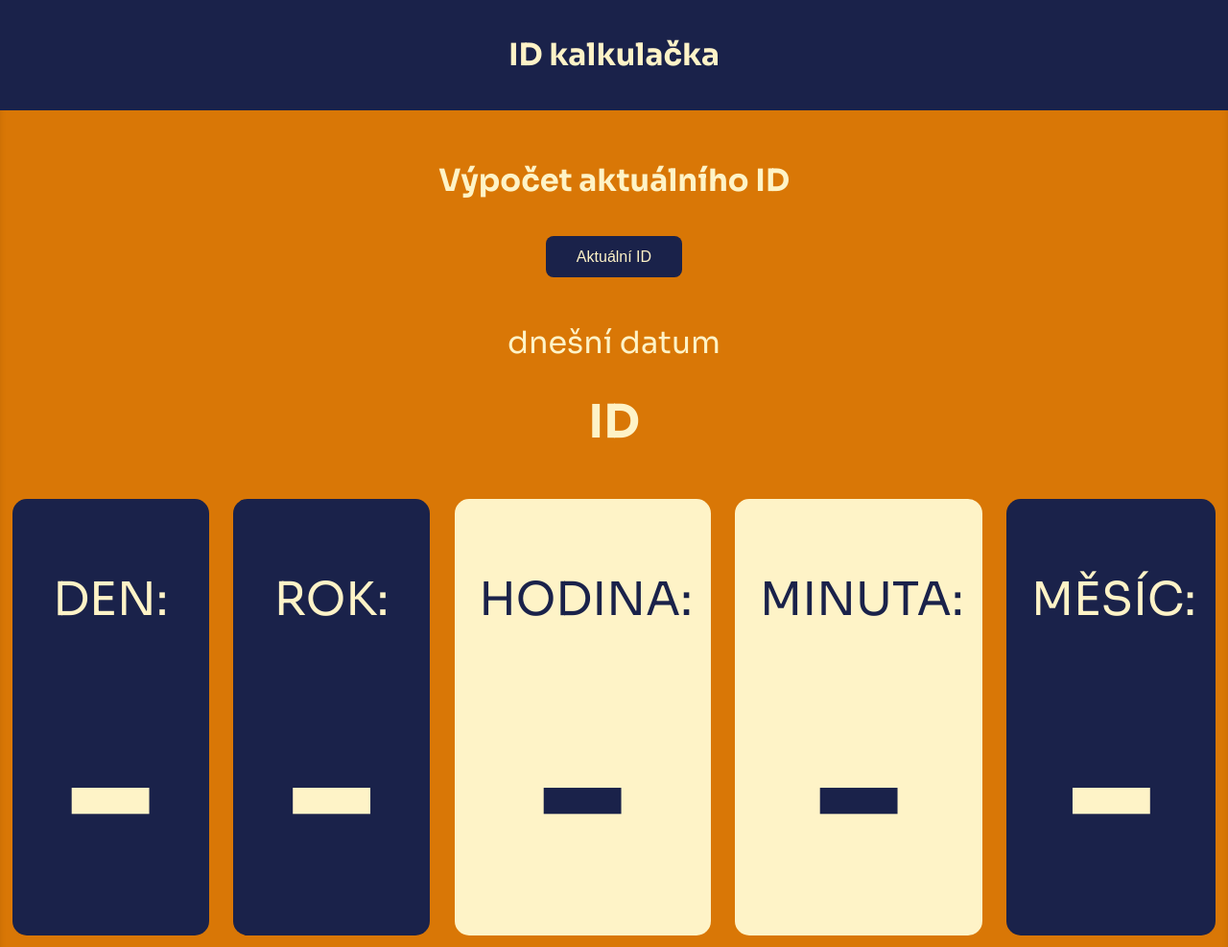
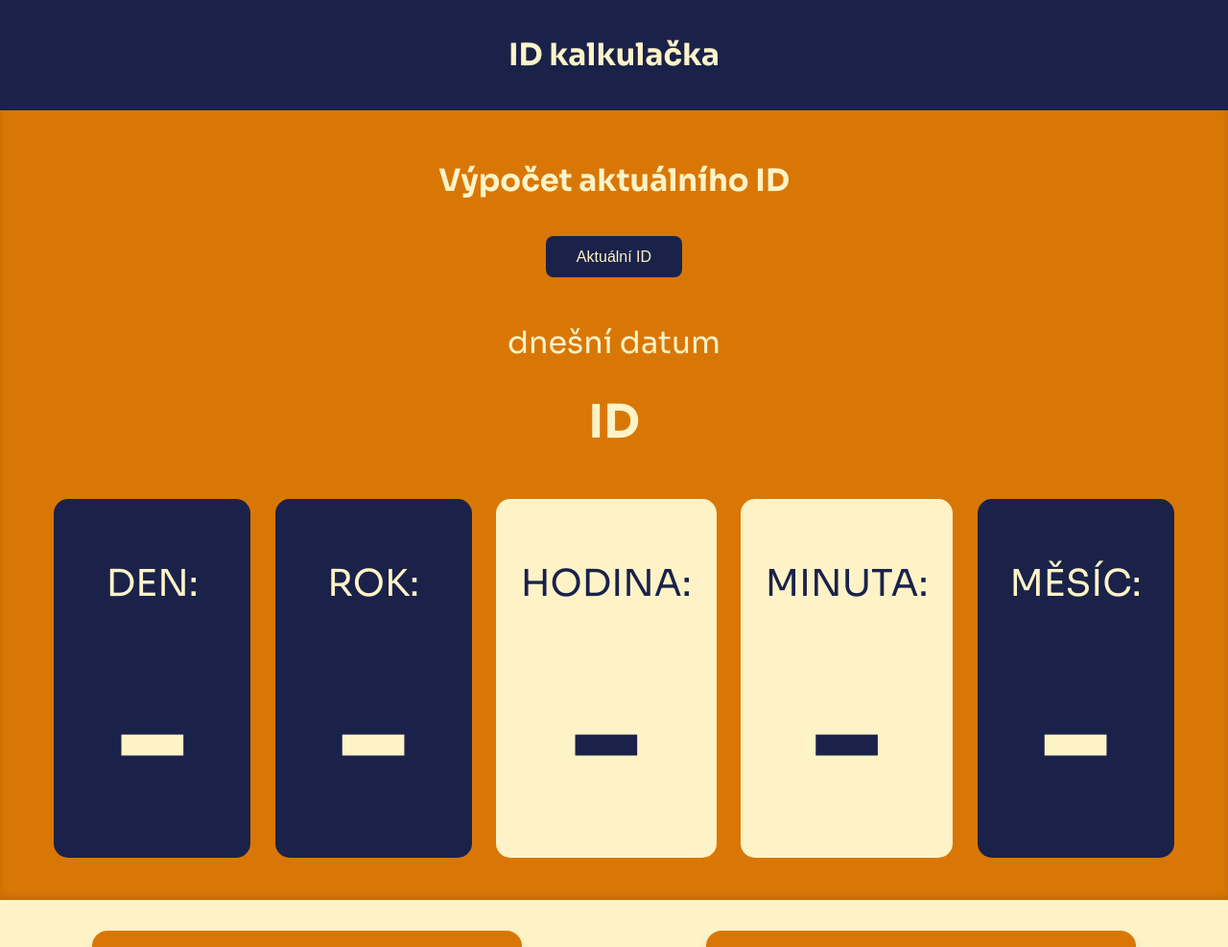
Before and after one commit to DzymatoR/ID_calculator, a plain HTML site: page index.html in a window 1280 px wide. Shown: the top 987 px of the page at 96% size. Drawn offline with Linux system fonts and the light colour scheme.

Commit message:
změna velikosti z rem na vw

```diff
--- a/index.html
+++ b/index.html
@@ -38,11 +38,11 @@
         }
 
         .p_stitek{
-            font-size: 3rem;
+            font-size: 3vw;
         }
 
         .h1_stitek{
-            font-size: 12rem;
+            font-size: 12vw;
             margin: 2%;
         }
 
```
